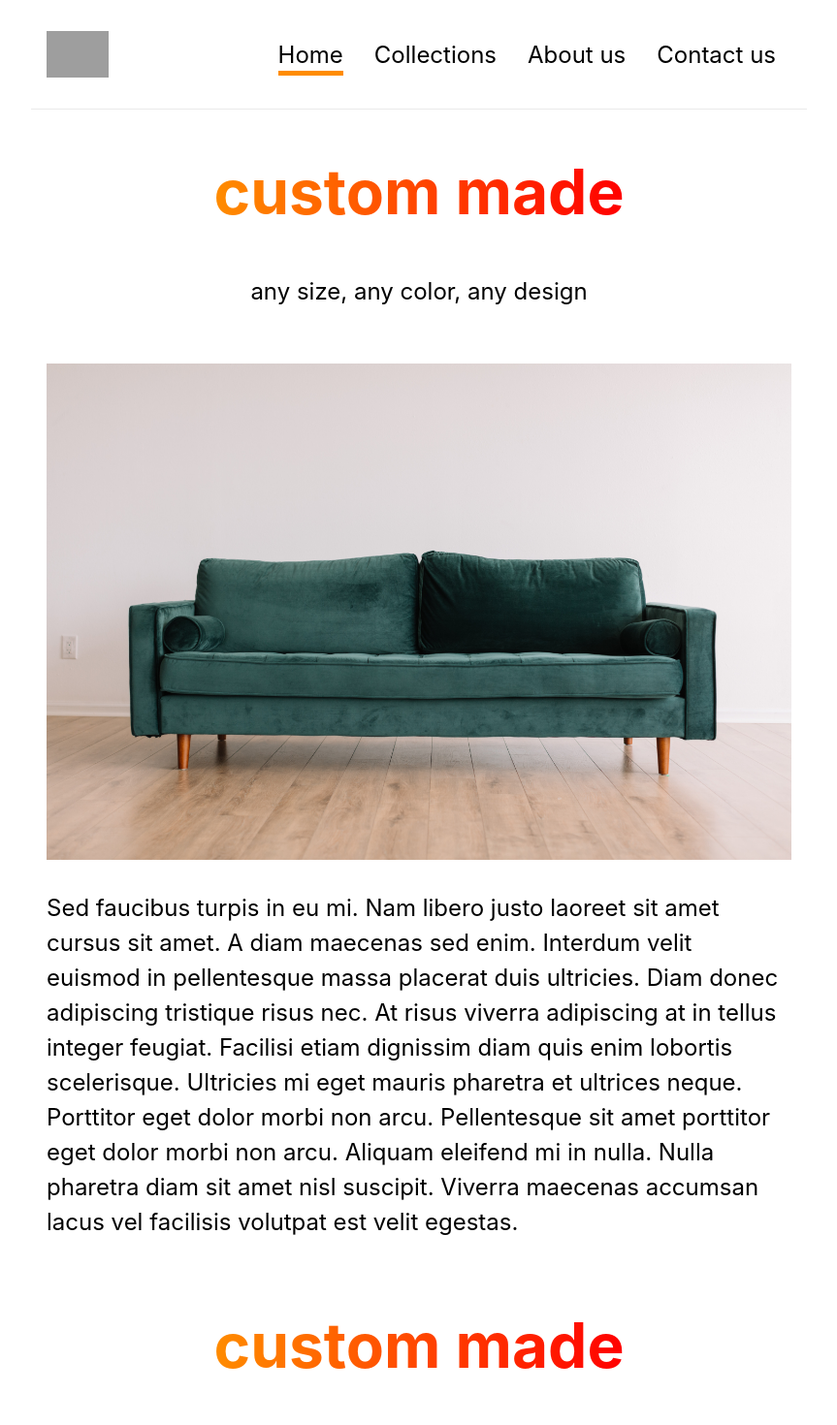
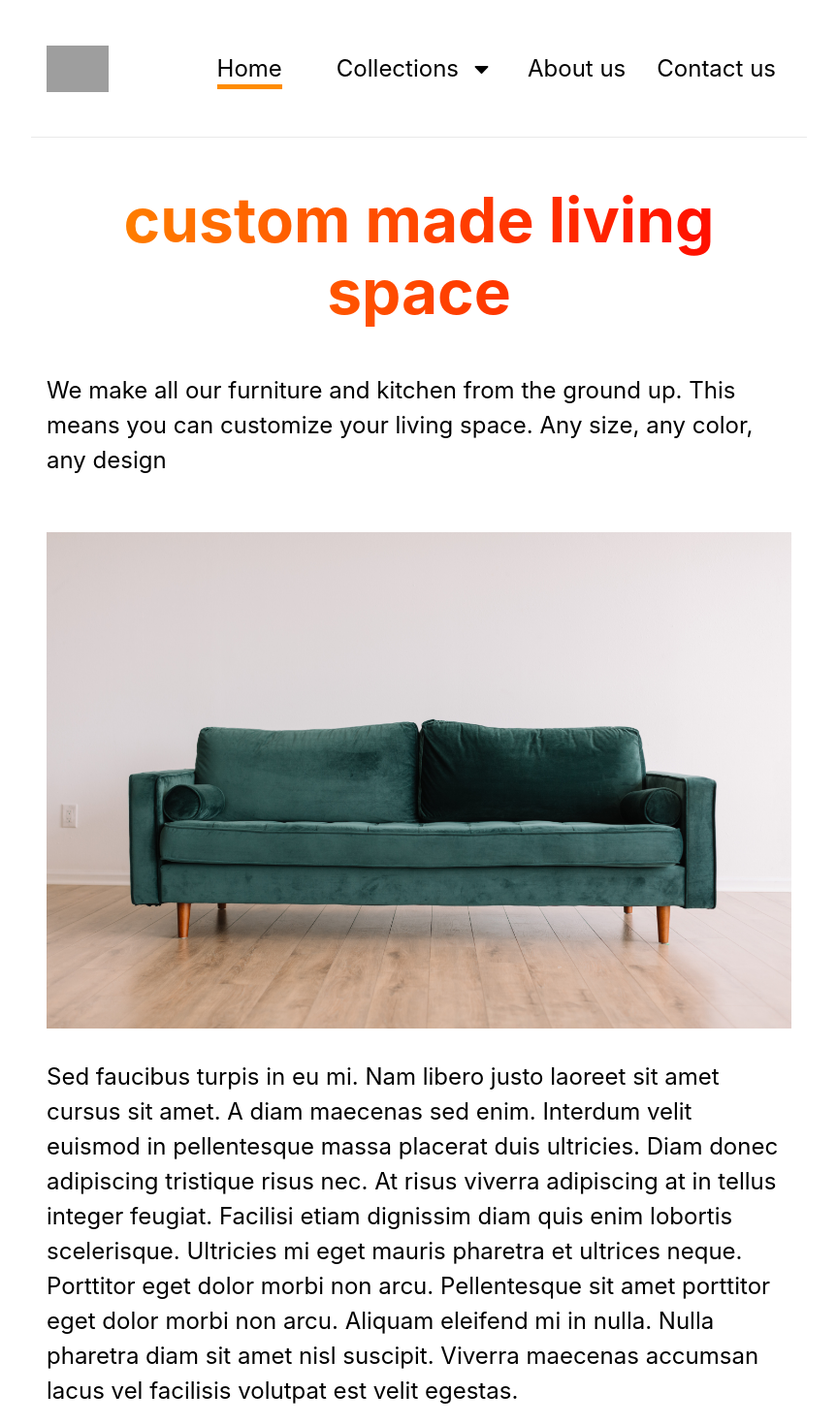
Before and after one commit to kndwin/decoco, a Next.js app: page / in a window 1280 px wide. Shown: the top 1470 px of the page at 97% size, without its empty margins (208-1071 px from the left). Built offline with nearby package versions, Linux system fonts and the light colour scheme; grey boxes are pictures that could not be loaded.

Commit message:
➕ make collections navbar dropdown to product 3d

```diff
--- a/components/Layout/Header/Header.module.scss
+++ b/components/Layout/Header/Header.module.scss
@@ -20,6 +20,9 @@
 
   a:hover {
     font-weight: bold;
+    border-bottom: 5px solid orange;
+    padding-bottom: 2px;
+    padding-top: 7px;
   }
 }
 
@@ -40,7 +43,33 @@
   align-items: center;
 }
 
-.collapse {
+.dropdown {
+  position: absolute;
+  top: 5em;
+  display: flex;
+  flex-direction: column;
+  background: whitesmoke;
+
+  a {
+    display: block;
+    margin: 1em;
+    font-size: 1em;
+  }
+}
+
+.collection {
+  display: flex;
+  margin: 1em;
+  font-size: 1.5em;
+  align-items: center;
+}
+
+.dropCollapse {
+  display: none;
+}
+
+.icon {
+  height: 1em;
 }
 
 .scrolled {
--- a/components/Layout/Header/Header.tsx
+++ b/components/Layout/Header/Header.tsx
@@ -1,20 +1,24 @@
 import React, { useState } from 'react'
 import Link from 'next/link'
 import styles from './Header.module.scss'
+import { getCollectionData } from '../../../lib/collectionData'
+import { FontAwesomeIcon } from '@fortawesome/react-fontawesome'
+import { faCaretDown } from '@fortawesome/free-solid-svg-icons'
 
 export default function Header ({
   scrolled,
-  page
+  page,
 }: {
   scrolled: boolean
   page?: string
 }) {
 
   const [clicked, setClick] = useState<boolean>(false)
+  const [dropdown, setDropdown] = useState<boolean>(false)
+  const collectionData = getCollectionData()
 
-  const handleClick = () => {
-    setClick(!clicked)
-  }
+  const handleClick = () => setClick(!clicked)
+  const handleDropdown  = () => setDropdown(!dropdown)
 
   return (
   <>
@@ -32,11 +36,25 @@ export default function Header ({
             Home
           </a>
         </Link>
-        <Link href="/collection">
-          <a className={page == "collection" ? styles.underline : ""}>
-            Collections
-          </a>
-        </Link>
+        <div className={styles.collection} >
+          <Link href="/collection">
+            <a className={page == "collection" ? styles.underline : ""}>
+              Collections
+            </a>
+          </Link>
+          <FontAwesomeIcon icon={faCaretDown}
+            onClick={handleDropdown}
+            className={styles.icon}
+          />
+          <div className={dropdown ? styles.dropdown : styles.dropCollapse}>
+            {collectionData.map((item, index) => (
+              <Link as={`/collection/${item.title.toLowerCase().replace(' ', '-')}`}
+                href="/collection/[collections]">
+                <a key={index}>{item.title}</a>
+              </Link>
+            ))}
+          </div>
+        </div>
         <Link href="/about-us">
           <a className={page == "about-us" ? styles.underline : ""}>
             About us
--- a/package.json
+++ b/package.json
@@ -9,6 +9,9 @@
     "export": "next export"
   },
   "dependencies": {
+    "@fortawesome/fontawesome-svg-core": "^1.2.34",
+    "@fortawesome/free-solid-svg-icons": "^5.15.2",
+    "@fortawesome/react-fontawesome": "^0.1.14",
     "critters": "^0.0.6",
     "jimp": "^0.16.1",
     "next": "10.0.4",
--- a/pages/index.module.scss
+++ b/pages/index.module.scss
@@ -1,6 +1,7 @@
 .button {
   font-size: 3em;
-  padding: 0.5em 1.0rem;
+  font-weight: bold;
+  padding: 0.5em 1.0em;
   margin: 0.5em 0em;
   border: 0px solid white;
   border-radius: 4px;
--- a/pages/index.tsx
+++ b/pages/index.tsx
@@ -7,10 +7,12 @@ export default function Home() {
   return (
     <Layout page="/">
       <h1 className={utils.title}>
-        custom made
+        custom made living space
       </h1>
       <p className={utils.description}>
-        any size, any color, any design
+        We make all our furniture and kitchen from the ground up. This means you can customize your living space.
+
+        Any size, any color, any design
         </p>
       <img src="home-green-couch.jpg"
         width={1000}
@@ -21,7 +23,7 @@ export default function Home() {
       Sed faucibus turpis in eu mi. Nam libero justo laoreet sit amet cursus sit amet. A diam maecenas sed enim. Interdum velit euismod in pellentesque massa placerat duis ultricies. Diam donec adipiscing tristique risus nec. At risus viverra adipiscing at in tellus integer feugiat. Facilisi etiam dignissim diam quis enim lobortis scelerisque. Ultricies mi eget mauris pharetra et ultrices neque. Porttitor eget dolor morbi non arcu. Pellentesque sit amet porttitor eget dolor morbi non arcu. Aliquam eleifend mi in nulla. Nulla pharetra diam sit amet nisl suscipit. Viverra maecenas accumsan lacus vel facilisis volutpat est velit egestas.
         </p>
       <h1 className={utils.title}>
-        custom made
+        how it works
       </h1>
       <img src="home-green-couch.jpg"
         width={1000}
```
Also changed, not shown: 1 other file (tests, documents, lock files or other folders).
